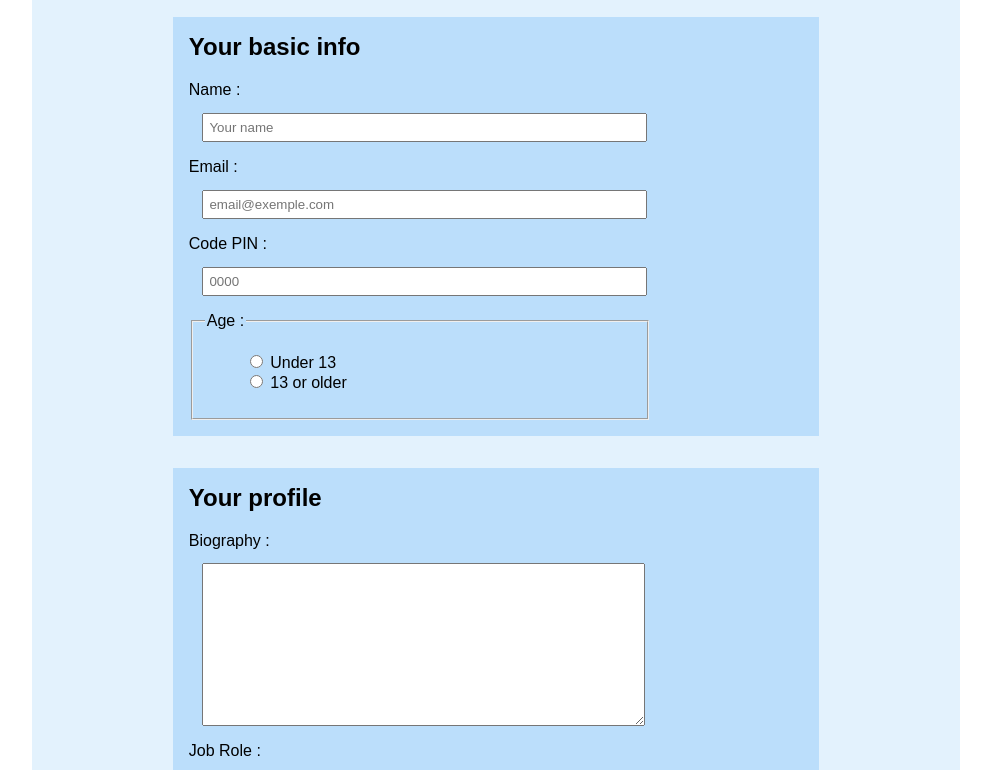
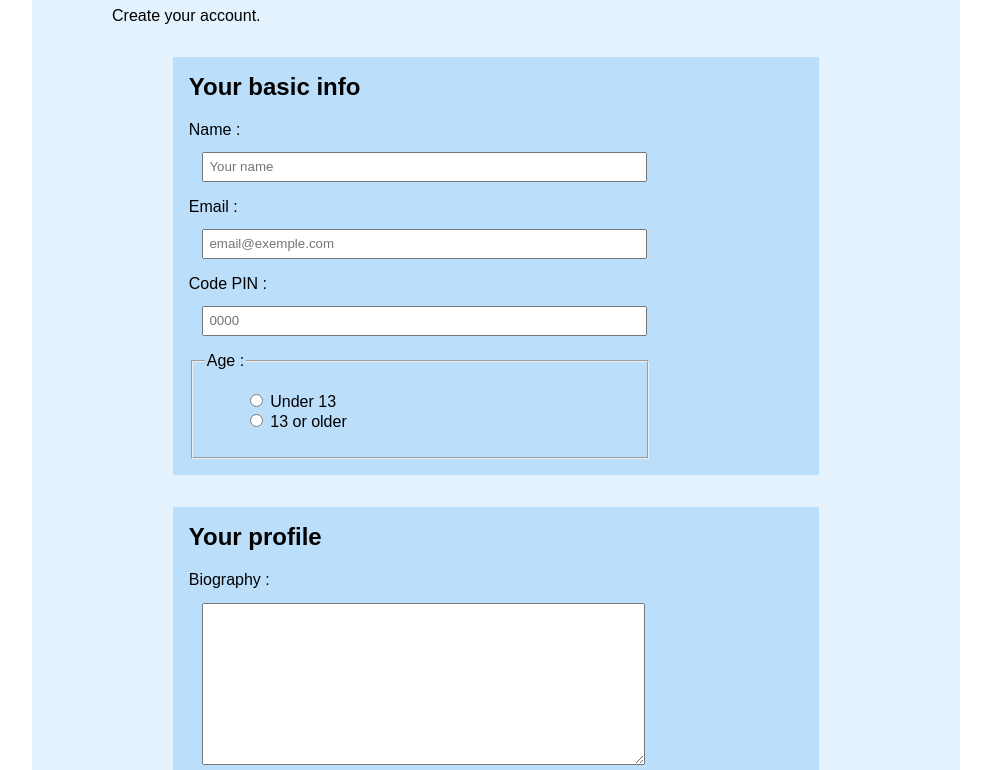
Before and after one commit to CosmoXI/FCC-SurveyForm, a plain HTML site: page index.html in a window 1280 px wide. Shown: the part 105-875 px from the top of the page, without its empty margins (144-1135 px from the left). Drawn offline with Linux system fonts and the light colour scheme.

Commit message:
Add short description text, oups forgot :/

```diff
--- a/index.html
+++ b/index.html
@@ -8,6 +8,7 @@
 <body>
 <div class="form">
   <h1 id="title">Sign Up</h1>
+  <p id="description">Create your account.</p>
   <form id="survey-form" action="">
     <section>
       <h2>Your basic info</h2>
```
